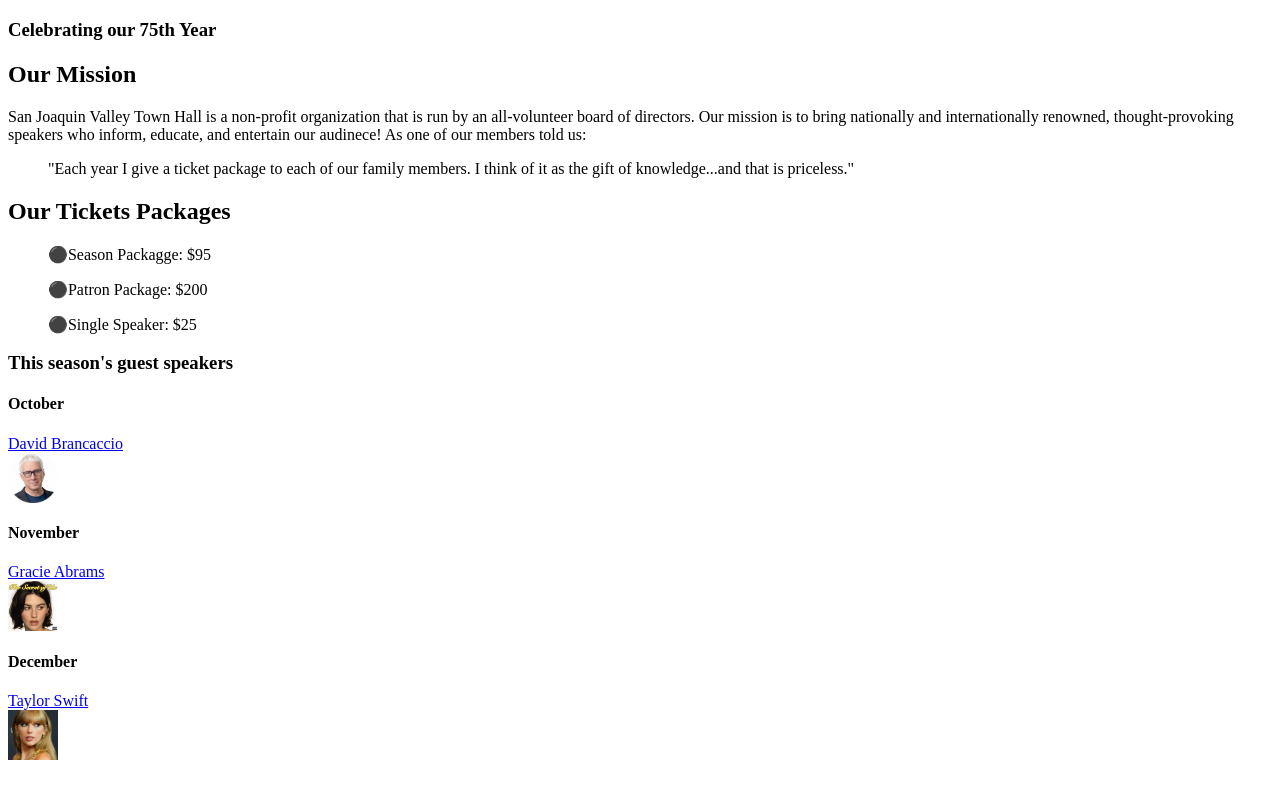
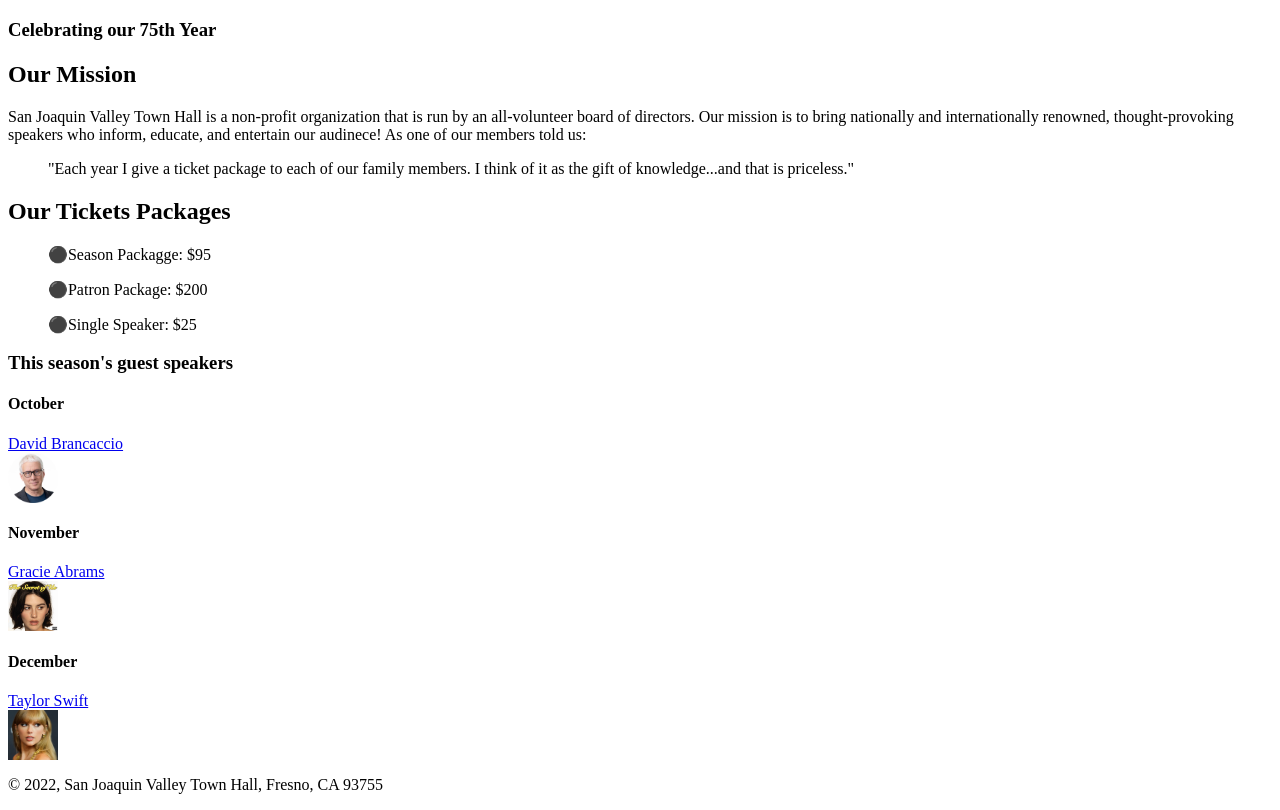
Before and after one commit to dhrithim/A05, a plain HTML site: page index.html in a window 1280 px wide. Shown: the part 119-929 px from the top of the page. Before the commit the page ends 887 px from the top, so only its background shows below. Drawn offline with Linux system fonts and the light colour scheme.

Commit message:
Update index.html

```diff
--- a/index.html
+++ b/index.html
@@ -38,5 +38,6 @@
             <div>
                 <img src="24taylor-notebook3-superJumbo.jpg" alt="Taylor Swift" width="50" height="50">
             </div>
+            <p>&copy; 2022, San Joaquin Valley Town Hall, Fresno, CA 93755</p>
         </body>
 </html>
```
